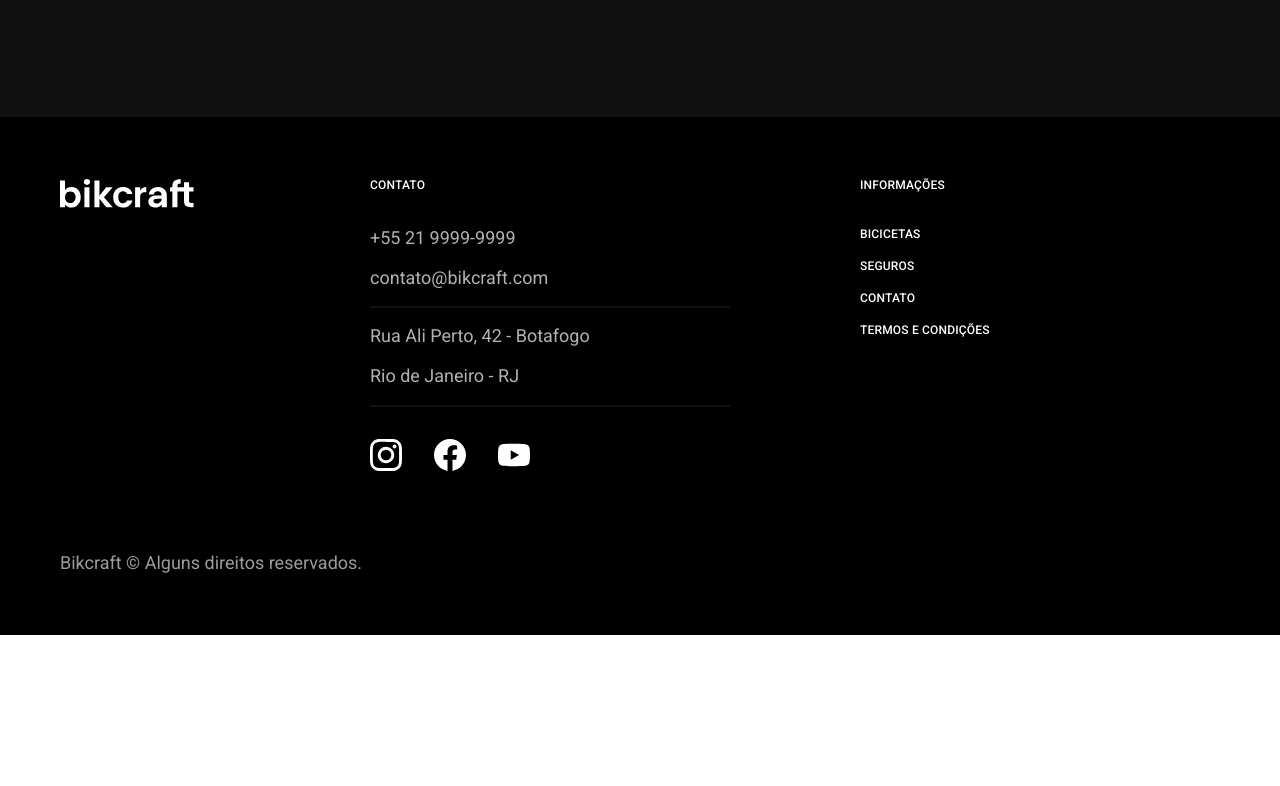
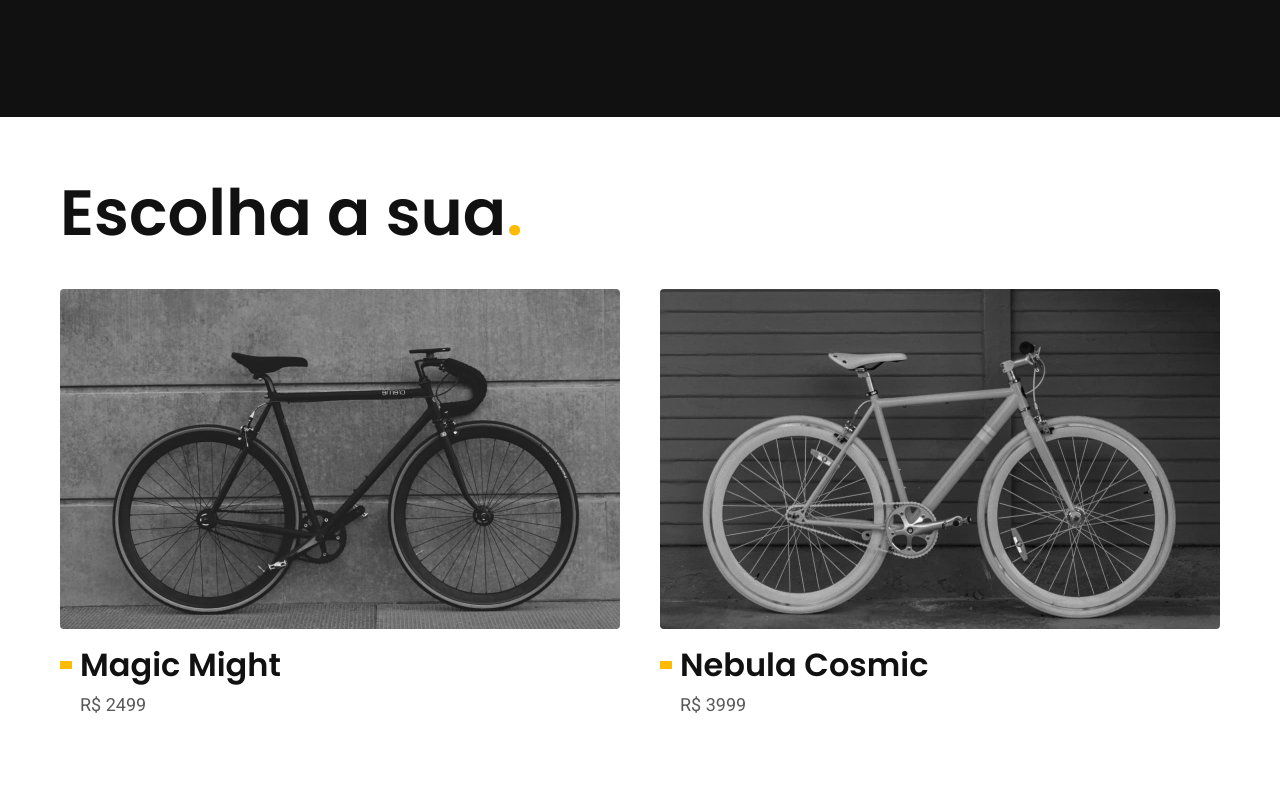
Before and after one commit to rafaelferreirads/projetobike, a plain HTML site: page bicicletas/nimbus.html in a window 1280 px wide. Shown: the part 1214-2000 px from the top of the page. Before the commit the page ends 1849 px from the top, so only its background shows below. Drawn offline with Linux system fonts and the light colour scheme.

Commit message:
secao article add em pg nimbus html e reuso de css

```diff
--- a/bicicletas/nimbus.html
+++ b/bicicletas/nimbus.html
@@ -88,8 +88,26 @@
                 </ul>
             </div>
         </div>
-
     </main>
+    <article class="bicicletas-lista container">
+        <h2 class="font-1-xxl">Escolha a sua<span class="cor-p1">.</span></h2>
+        <ul>
+            <li>
+                <a href="./magic.html">
+                    <img src="../img/bicicletas/magic.jpg" alt="Bicicleta preta">
+                    <h3 class="font-1-xl">Magic Might</h3>
+                    <span class="font-2-m cor-8">R$ 2499</span>
+                </a>
+            </li>
+            <li>
+                <a href="./nebula.html">
+                    <img src="../img/bicicletas/nebula.jpg" alt="Bicicleta preta">
+                    <h3 class="font-1-xl">Nebula Cosmic</h3>
+                    <span class="font-2-m cor-8">R$ 3999</span>
+                </a>
+            </li>
+        </ul>
+    </article>
 
     <footer class="footer-bg">
         <div class="footer container">
--- a/css/bicicletas/bicicletas-lista.css
+++ b/css/bicicletas/bicicletas-lista.css
@@ -15,6 +15,10 @@
     margin-left: auto;
     margin-right: auto;
     overflow-x: auto;
+}
+
+#bicicletas .bicicletas-lista ul {
+    padding: 0px 0px 20px 0;
 }
 
 .bicicletas-lista li {
```
